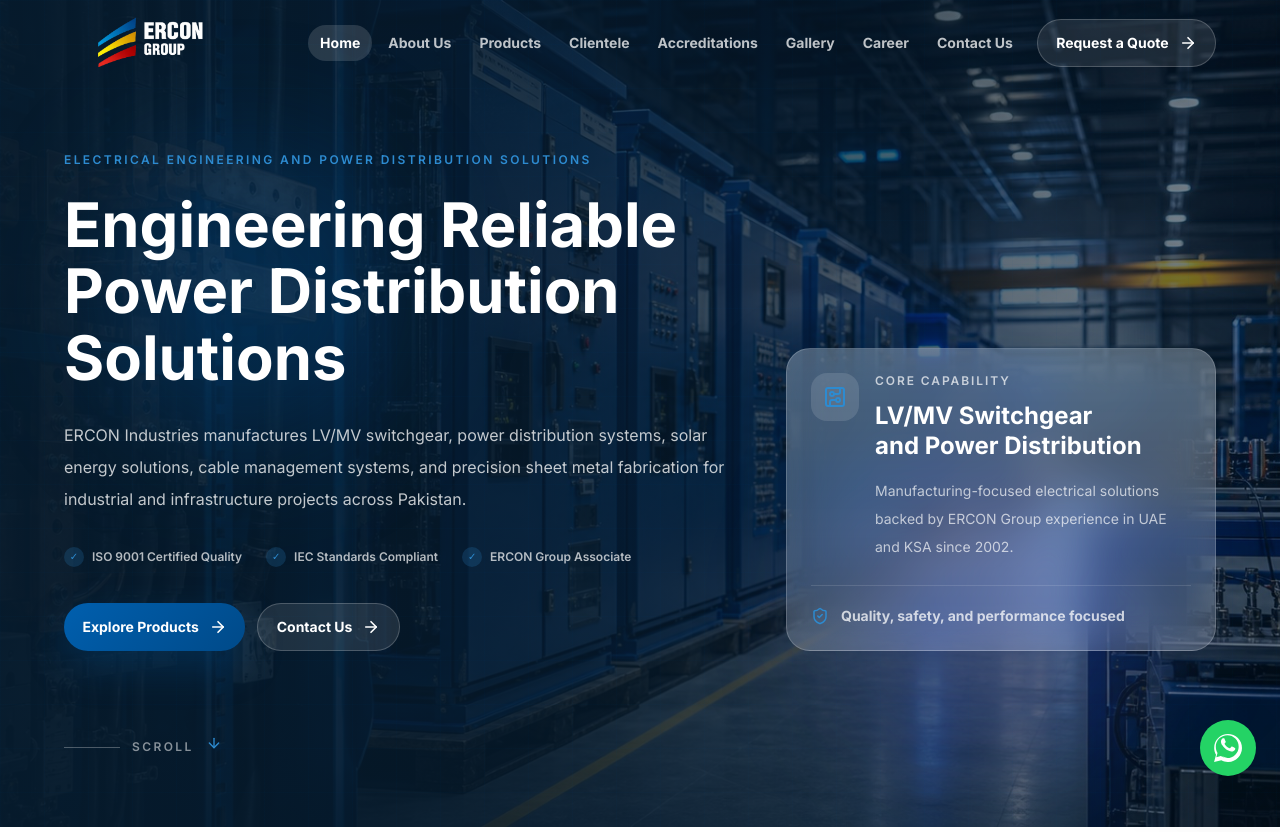
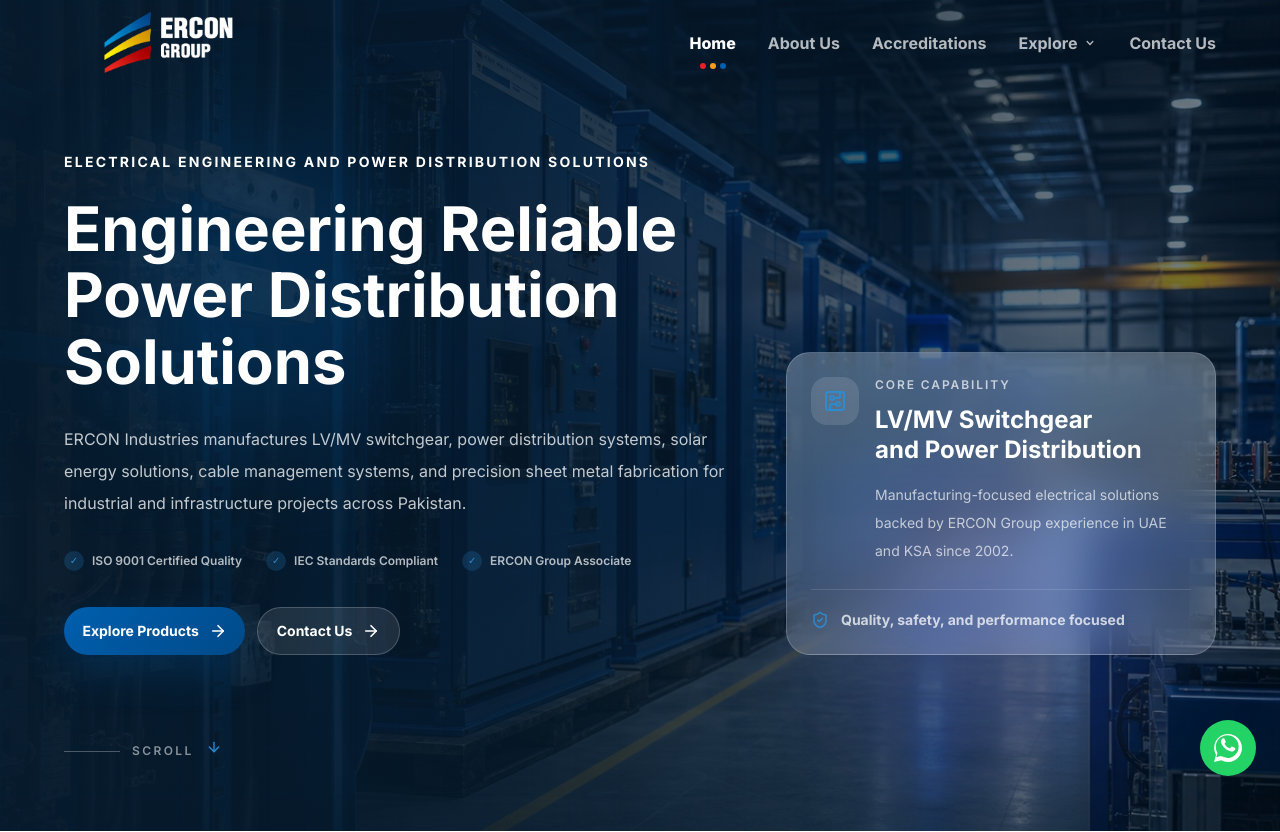
Before and after one commit to rehmanarainofficial/ercon-website, a React (Vite) app: page / in a window 1280 px wide. Shown: the top 832 px of the page. Built offline with nearby package versions, Linux system fonts and the light colour scheme.

Commit message:
feat: update navigation with explore dropdown and refine typography and styling across page headers

```diff
--- a/src/components/layout/DesktopNavigation.jsx
+++ b/src/components/layout/DesktopNavigation.jsx
@@ -1,23 +1,117 @@
-import { NavLink } from 'react-router-dom'
-import { mainNavigation } from '../../data/navigation'
+import { NavLink, useLocation } from 'react-router-dom'
+import { useState } from 'react'
 
 export function DesktopNavigation() {
+  const [isOpen, setIsOpen] = useState(false)
+  const location = useLocation()
+
+  const mainLinks = [
+    { label: 'Home', path: '/' },
+    { label: 'About Us', path: '/about-us' },
+    { label: 'Accreditations', path: '/accreditations' },
+  ]
+
+  const exploreLinks = [
+    { label: 'Products', path: '/products' },
+    { label: 'Clientele', path: '/clientele' },
+    { label: 'Gallery', path: '/gallery' },
+    { label: 'Career', path: '/career' }
+  ]
+
+  const explorePaths = ['/products', '/clientele', '/gallery', '/career']
+  const isExploreActive = explorePaths.some(path => location.pathname.startsWith(path))
+
+  const dots = (
+    <span className="absolute bottom-[-6px] left-1/2 -translate-x-1/2 flex gap-1 items-center justify-center pointer-events-none">
+      <span className="h-1.5 w-1.5 rounded-full bg-[#E52421]" />
+      <span className="h-1.5 w-1.5 rounded-full bg-[#F9A01B]" />
+      <span className="h-1.5 w-1.5 rounded-full bg-[#005FAE]" />
+    </span>
+  )
+
   return (
-    <nav aria-label="Primary navigation" className="hidden items-center gap-1 lg:flex">
-      {mainNavigation.map((item) => (
-        <NavLink
-          className={({ isActive }) =>
-            `rounded-full px-3 py-2 text-sm font-bold transition duration-200 hover:bg-white/12 hover:text-white ${
-              isActive ? 'bg-white/14 text-white' : 'text-white/74'
-            }`
-          }
-          end={item.path === '/'}
-          key={item.path}
-          to={item.path}
+    <nav aria-label="Primary navigation" className="hidden items-center gap-8 lg:flex h-full">
+      {mainLinks.map((item) => {
+        const isActive = item.path === '/'
+          ? location.pathname === '/'
+          : location.pathname.startsWith(item.path)
+
+        return (
+          <NavLink
+            key={item.path}
+            to={item.path}
+            className={`relative py-2 text-base font-bold transition duration-200 ${
+              isActive ? 'text-white font-extrabold' : 'text-white/70 hover:text-white'
+            }`}
+          >
+            {item.label}
+            {isActive && dots}
+          </NavLink>
+        )
+      })}
+
+      {/* Explore Dropdown */}
+      <div
+        className="relative py-2"
+        onMouseEnter={() => setIsOpen(true)}
+        onMouseLeave={() => setIsOpen(false)}
+      >
+        <button
+          type="button"
+          className={`relative text-base font-bold transition duration-200 flex items-center gap-1.5 focus:outline-none cursor-pointer ${
+            isExploreActive ? 'text-white font-extrabold' : 'text-white/70 hover:text-white'
+          }`}
         >
-          {item.label}
-        </NavLink>
-      ))}
+          <span>Explore</span>
+          <svg className={`h-3.5 w-3.5 transition-transform duration-200 ${isOpen ? 'rotate-180' : ''}`} viewBox="0 0 20 20" fill="currentColor">
+            <path fillRule="evenodd" d="M5.293 7.293a1 1 0 011.414 0L10 10.586l3.293-3.293a1 1 0 111.414 1.414l-4 4a1 1 0 01-1.414 0l-4-4a1 1 0 010-1.414z" clipRule="evenodd" />
+          </svg>
+          {isExploreActive && dots}
+        </button>
+
+        {/* Dropdown Menu */}
+        <div
+          className={`absolute left-1/2 -translate-x-1/2 top-full mt-2 w-48 rounded-2xl bg-surface-dark-2/95 border border-white/10 shadow-floating py-2.5 z-50 backdrop-blur-xl transition-all duration-200 origin-top before:absolute before:content-[''] before:left-0 before:right-0 before:top-[-16px] before:h-[16px] before:bg-transparent ${
+            isOpen ? 'opacity-100 scale-100 pointer-events-auto' : 'opacity-0 scale-95 pointer-events-none'
+          }`}
+        >
+          {exploreLinks.map((sub) => {
+            const isSubActive = location.pathname.startsWith(sub.path)
+            return (
+              <NavLink
+                key={sub.path}
+                to={sub.path}
+                className={`block px-5 py-2 text-[15px] font-semibold transition duration-150 relative ${
+                  isSubActive ? 'text-white bg-white/10' : 'text-white/70 hover:bg-white/5 hover:text-white'
+                }`}
+                onClick={() => setIsOpen(false)}
+              >
+                <div className="flex items-center justify-between">
+                  <span>{sub.label}</span>
+                  {isSubActive && (
+                    <span className="flex gap-0.5 items-center">
+                      <span className="h-1 w-1 rounded-full bg-[#E52421]" />
+                      <span className="h-1 w-1 rounded-full bg-[#F9A01B]" />
+                      <span className="h-1 w-1 rounded-full bg-[#005FAE]" />
+                    </span>
+                  )}
+                </div>
+              </NavLink>
+            )
+          })}
+        </div>
+      </div>
+
+      {/* Contact Us Link */}
+      <NavLink
+        to="/contact-us"
+        className={`relative py-2 text-base font-bold transition duration-200 ${
+          location.pathname.startsWith('/contact-us') ? 'text-white font-extrabold' : 'text-white/70 hover:text-white'
+        }`}
+      >
+        Contact Us
+        {location.pathname.startsWith('/contact-us') && dots}
+      </NavLink>
     </nav>
   )
 }
--- a/src/components/layout/Header.jsx
+++ b/src/components/layout/Header.jsx
@@ -1,7 +1,5 @@
 import { Menu } from 'lucide-react'
 import { useEffect, useRef, useState } from 'react'
-import { contactLinks } from '../../data/navigation'
-import { Button } from '../ui/Button'
 import { BrandHomeLink } from './BrandHomeLink'
 import { DesktopNavigation } from './DesktopNavigation'
 import { MobileNavigation } from './MobileNavigation'
@@ -26,13 +24,10 @@
         }`}
       >
         <div className="container-main flex h-(--header-height) items-center justify-between gap-4">
-          <BrandHomeLink className="text-white" logoClassName="h-13 w-[154px] group-hover:-translate-y-0.5 sm:w-[172px]" />
+          <BrandHomeLink className="text-white" logoClassName="h-16 w-[184px] group-hover:-translate-y-0.5 sm:w-[208px]" />
 
           <div className="flex items-center gap-3">
             <DesktopNavigation />
-            <Button className="hidden xl:inline-flex" to={contactLinks.quotePath} variant="dark">
-              Request a Quote
-            </Button>
             <button
               aria-controls="mobile-navigation"
               aria-expanded={menuOpen}
--- a/src/components/ui/PageHero.jsx
+++ b/src/components/ui/PageHero.jsx
@@ -18,16 +18,16 @@
       <div className={`container-main grid gap-12 pb-20 ${infoCard ? 'lg:grid-cols-[minmax(0,1fr)_380px] lg:items-end' : 'lg:grid-cols-1'}`}>
         <div>
           {eyebrow && (
-            <p className="mb-5 text-xs font-semibold uppercase tracking-[0.2em] text-brand-light">
+            <p className="mb-5 text-sm font-bold uppercase tracking-[0.16em] text-white">
               {eyebrow}
             </p>
           )}
           <SplitHeading
             as="h1"
-            className="text-page max-w-5xl font-bold text-white"
+            className="text-[clamp(2rem,4.2vw,3.65rem)] max-w-5xl font-bold text-white leading-tight"
             text={title}
           />
-          <p className="mt-7 max-w-2xl text-body-fluid leading-8 text-white/72">{description}</p>
+          <p className="mt-6 max-w-2xl text-body-fluid leading-8 text-white/72">{description}</p>
           {!hideCta && (
             <div className="mt-9 flex flex-wrap gap-3">
               <Button to="/products">Explore Products</Button>
--- a/src/pages/About/sections/AboutHero.jsx
+++ b/src/pages/About/sections/AboutHero.jsx
@@ -89,13 +89,13 @@
               </li>
             </ol>
           </nav>
-          <p className="text-xs font-semibold uppercase tracking-[0.2em] text-brand-light" data-about-hero>
+          <p className="text-sm font-bold uppercase tracking-[0.16em] text-white" data-about-hero>
             {aboutHero.eyebrow}
           </p>
-          <h1 className="mt-6 text-page max-w-5xl font-bold text-white" data-about-hero>
+          <h1 className="mt-6 text-[clamp(2rem,4.2vw,3.65rem)] max-w-5xl font-bold text-white leading-tight" data-about-hero>
             {aboutHero.title}
           </h1>
-          <p className="mt-7 max-w-3xl text-body-fluid leading-8 text-white/74" data-about-hero>
+          <p className="mt-6 max-w-3xl text-body-fluid leading-8 text-white/74" data-about-hero>
             {aboutHero.description}
           </p>
           <div className="mt-9" data-about-hero>
--- a/src/pages/Clientele/sections/ClienteleHero.jsx
+++ b/src/pages/Clientele/sections/ClienteleHero.jsx
@@ -50,13 +50,13 @@
           <div data-clientele-hero>
             <ProductBreadcrumbs current="Clientele" />
           </div>
-          <p className="mt-8 text-xs font-semibold uppercase tracking-[0.2em] text-brand-light" data-clientele-hero>
+          <p className="mt-8 text-sm font-bold uppercase tracking-[0.16em] text-white" data-clientele-hero>
             {clienteleHero.eyebrow}
           </p>
-          <h1 className="mt-6 max-w-5xl text-compact-display font-bold text-white" data-clientele-hero>
+          <h1 className="mt-6 max-w-5xl text-[clamp(1.8rem,3.8vw,3.5rem)] font-bold text-white leading-tight" data-clientele-hero>
             {clienteleHero.title}
           </h1>
-          <p className="mt-7 max-w-3xl text-body-fluid leading-8 text-white/72" data-clientele-hero>
+          <p className="mt-6 max-w-3xl text-body-fluid leading-8 text-white/72" data-clientele-hero>
             {clienteleHero.description}
           </p>
           <div className="mt-9 grid gap-3 sm:grid-cols-2 lg:max-w-xl" data-clientele-hero>
--- a/src/pages/Home/sections/HomeHero.jsx
+++ b/src/pages/Home/sections/HomeHero.jsx
@@ -81,7 +81,7 @@
 
       <div className="container-main grid gap-12 pb-12 pt-34 sm:pt-38 lg:min-h-[100svh] lg:grid-cols-[minmax(0,1fr)_minmax(320px,430px)] lg:items-end lg:pb-16">
         <div className="max-w-6xl lg:pb-10">
-          <p data-hero-reveal className="text-xs font-semibold uppercase tracking-[0.2em] text-brand-light">
+          <p data-hero-reveal className="text-sm font-bold uppercase tracking-[0.16em] text-white">
             {homeHero.eyebrow}
           </p>
           <h1 data-hero-reveal className="mt-6 text-[clamp(2.1rem,4.8vw,4.8rem)] font-bold text-white leading-[1.08] max-w-4xl">
--- a/src/pages/Products/sections/ProductsHero.jsx
+++ b/src/pages/Products/sections/ProductsHero.jsx
@@ -50,13 +50,13 @@
           <div data-products-hero>
             <ProductBreadcrumbs current="Products" />
           </div>
-          <p className="mt-8 text-xs font-semibold uppercase tracking-[0.2em] text-brand-light" data-products-hero>
+          <p className="mt-8 text-sm font-bold uppercase tracking-[0.16em] text-white" data-products-hero>
             Products and solutions
           </p>
-          <h1 className="mt-6 max-w-5xl text-compact-display font-bold text-white" data-products-hero>
+          <h1 className="mt-6 max-w-5xl text-[clamp(1.8rem,3.8vw,3.5rem)] font-bold text-white leading-tight" data-products-hero>
             Engineered Products for Reliable Power Distribution
           </h1>
-          <p className="mt-7 max-w-3xl text-body-fluid leading-8 text-white/72" data-products-hero>
+          <p className="mt-6 max-w-3xl text-body-fluid leading-8 text-white/72" data-products-hero>
             Browse ERCON’s public product range across switchgear, power distribution, solar energy, cable management,
             and sheet metal fabrication.
           </p>
```
Also changed, not shown: src/components/layout/Footer.jsx (line endings or trailing spaces).
